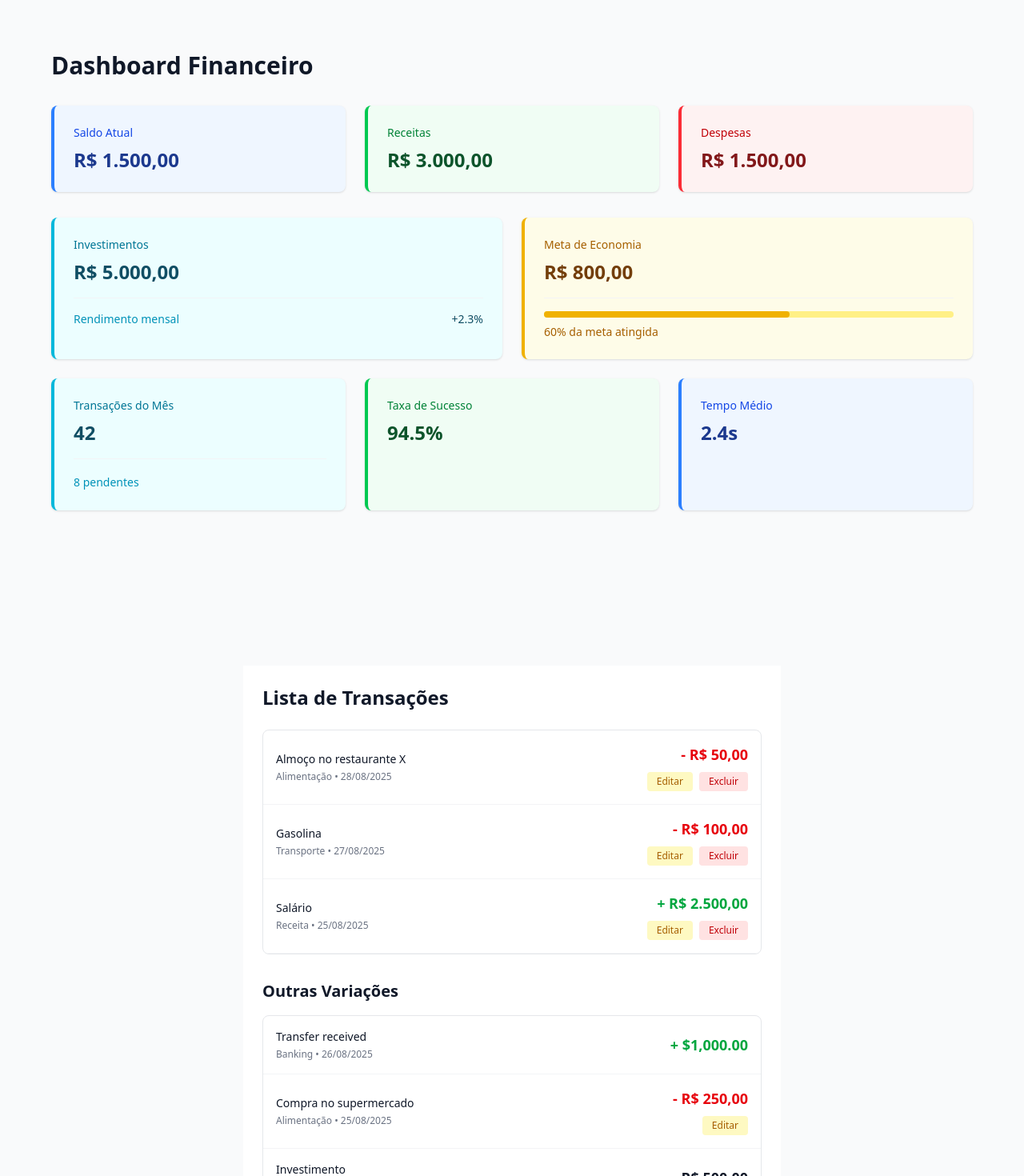
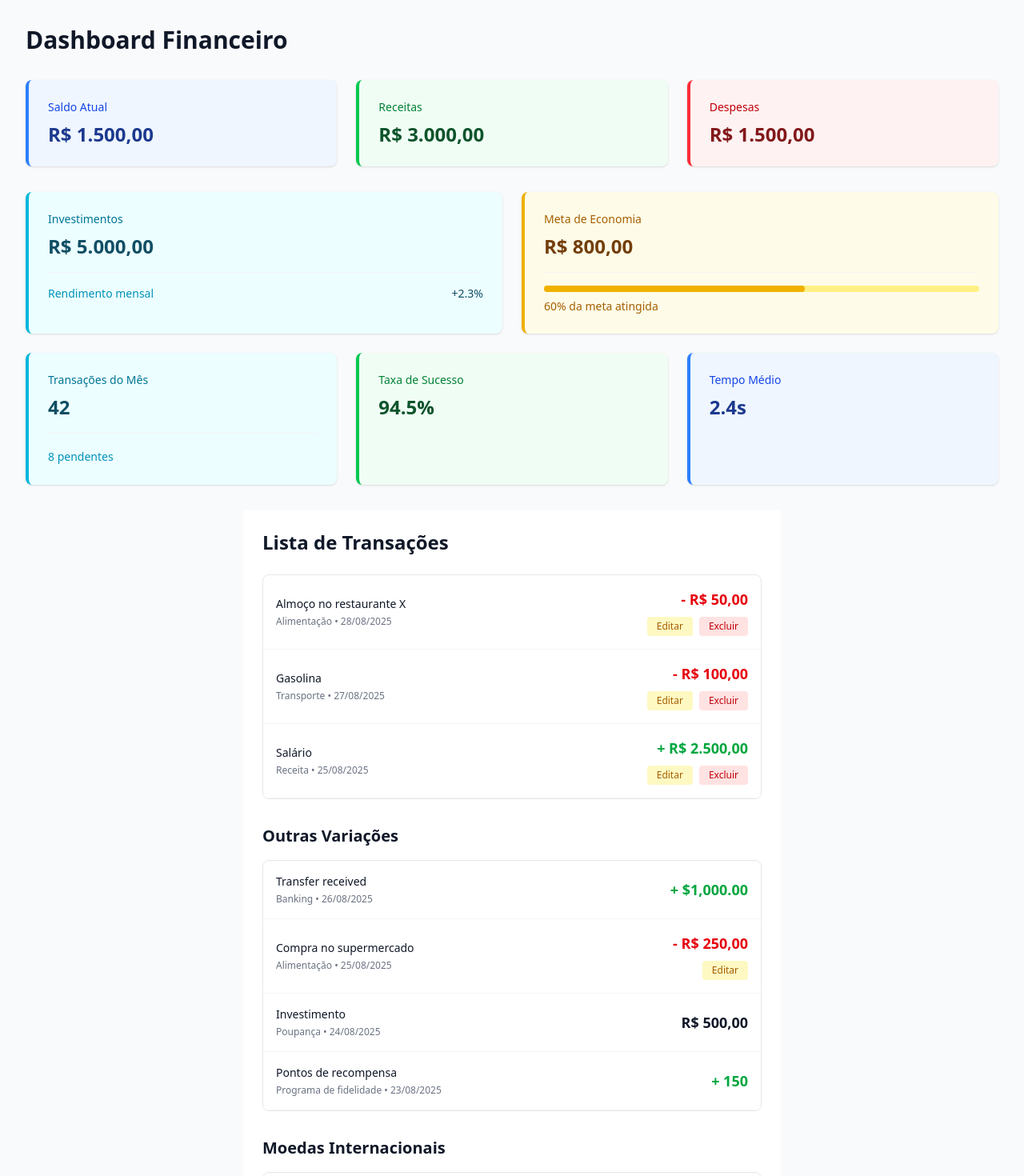
Before and after one commit to kaique64/myfin-frontend, a Vue app: page / in a window 1280 px wide. Shown: the top 1470 px of the page at 80% size. Built offline with nearby package versions, Linux system fonts and the light colour scheme.

Commit message:
feat: add transition on notification

```diff
--- a/src/views/HomeView.vue
+++ b/src/views/HomeView.vue
@@ -1,6 +1,6 @@
 <template>
   <div>
-    <div class="p-8 bg-gray-50 min-h-screen">
+    <section>
       <h1 class="text-3xl font-bold text-gray-900 mb-8">Dashboard Financeiro</h1>
 
       <div class="grid grid-cols-1 md:grid-cols-3 gap-6 mb-8">
@@ -42,9 +42,9 @@
 
         <CardInfo title="Tempo Médio" value="2.4s" variant="primary" :show-currency="false" />
       </div>
-    </div>
+    </section>
 
-    <div class="max-w-2xl mx-auto p-6 bg-white">
+    <div class="max-w-2xl mx-auto mt-8 p-6 bg-white">
       <h1 class="text-2xl font-bold text-gray-900 mb-6">Lista de Transações</h1>
 
       <div class="bg-white rounded-lg border border-gray-200 overflow-hidden">
@@ -149,12 +149,21 @@
         />
       </div>
 
-      <div
-        v-if="showNotification"
-        class="fixed bottom-4 right-4 bg-blue-500 text-white px-4 py-2 rounded shadow-lg"
+      <Transition
+        enter-active-class="transform transition duration-300 ease-out"
+        enter-from-class="translate-y-8 opacity-0 scale-95"
+        enter-to-class="translate-y-0 opacity-100 scale-100"
+        leave-active-class="transform transition duration-200 ease-in"
+        leave-from-class="translate-y-0 opacity-100 scale-100"
+        leave-to-class="translate-y-8 opacity-0 scale-95"
       >
-        {{ notificationMessage }}
-      </div>
+        <div
+          v-if="showNotification"
+          class="fixed bottom-4 right-4 bg-blue-500 text-white px-4 py-2 rounded shadow-lg"
+        >
+          {{ notificationMessage }}
+        </div>
+      </Transition>
     </div>
   </div>
 </template>
```
